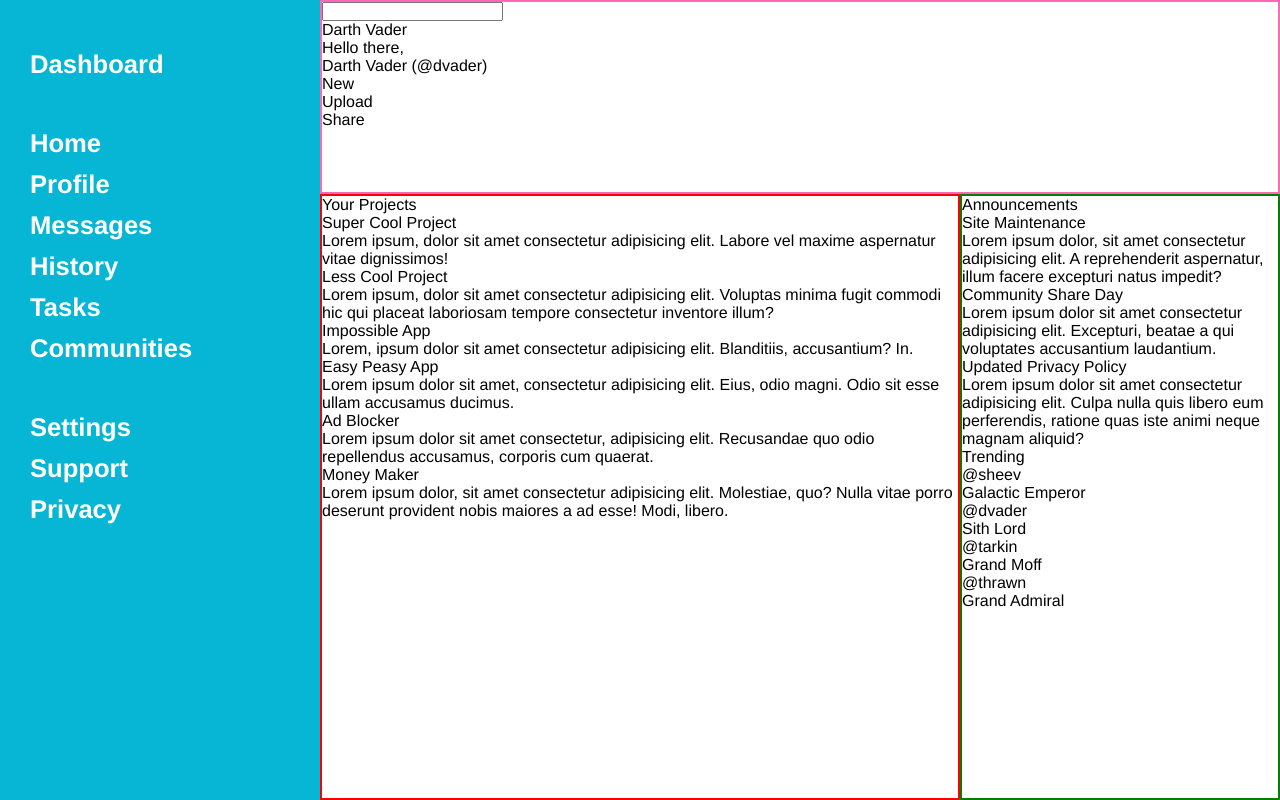
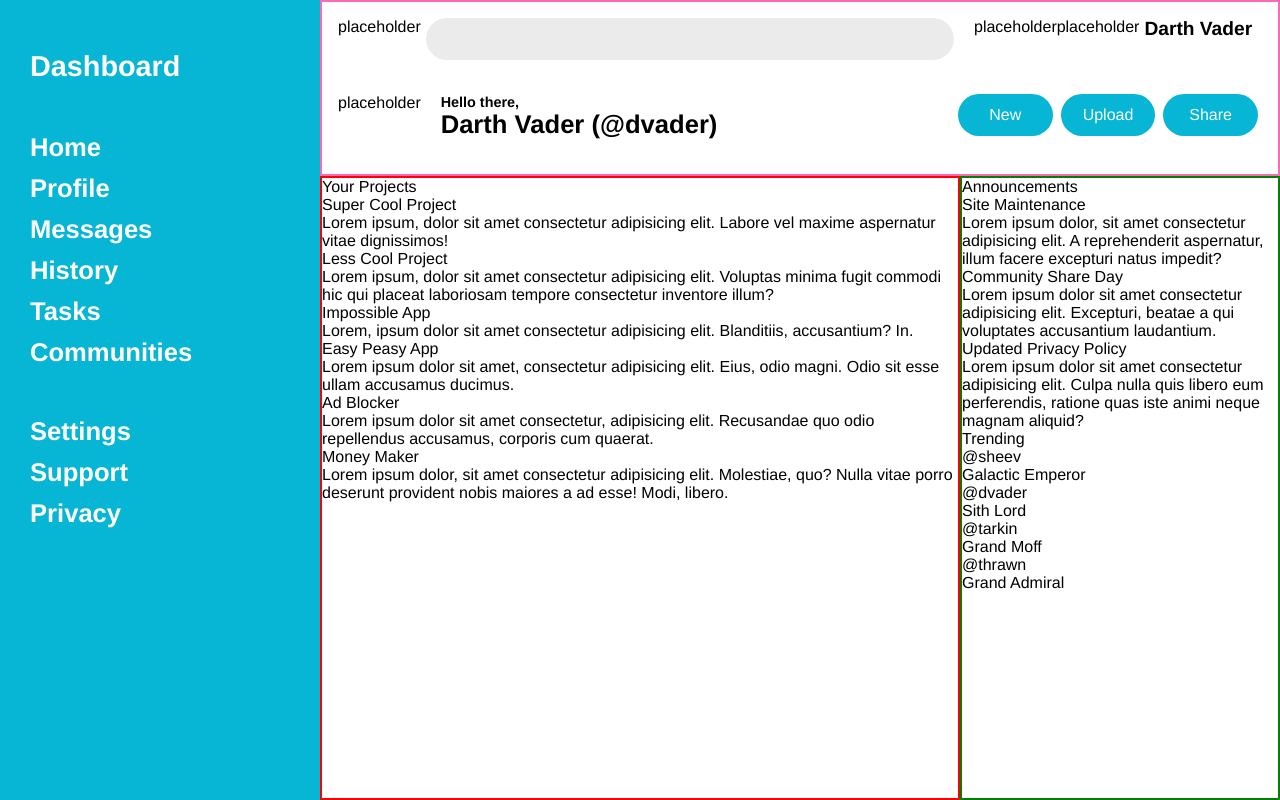
Before and after one commit to Rlaur2/admin_dashboard, a plain HTML site: page index.html in a window 1280 px wide. Drawn offline with Linux system fonts and the light colour scheme.

Commit message:
Finish header layout

```diff
--- a/index.html
+++ b/index.html
@@ -27,14 +27,14 @@
         </div>
         <div class="main-header">
             <div class="search">
-                <div class="magny-glass"></div><input type="text" name="search" id="search-bar">
+                <div class="magny-glass">placeholder</div><input type="text" name="search" id="search-bar">
             </div>
-            <div class="bell"></div>
+            <div class="bell">placeholder</div>
             <div class="account">
-                <div class="account-img"></div>
+                <div class="account-img">placeholder</div>
                 <div class="account-name">Darth Vader</div>
             </div>
-            <div class="avatar"></div>
+            <div class="avatar">placeholder</div>
             <div class="greeting">
                 <div class="greet">Hello there,</div>
                 <div class="greet-name">Darth Vader (@dvader)</div>
--- a/style.css
+++ b/style.css
@@ -7,7 +7,7 @@
 
 .container {
     display: grid;
-    grid-template-columns: repeat(4, 1fr);
+    grid-template-columns: repeat(4, minmax(125px, 1fr));
     min-height: 100vh;
     grid-template-areas:
     'dashboard header header header'
@@ -22,30 +22,109 @@
     color: white;
     font-weight: 900;
     font-size: 1.6rem;
-
 }
 
 .dashboard-header {
     margin: 50px 0 50px 30px;
+    font-size: 1.8rem;
 }
 
 .dash-main {
     margin: 50px 0 50px 30px;
-    display: flex;
-    flex-flow: column;
+    display: grid;
     gap: 12px 0;
 }
 
 .dash-settings {
     margin: 0 0 0 30px;
-    display: flex;
-    flex-flow: column;
+    display: grid;
     gap: 12px 0;
 }
 
 .main-header {
     border: 2px solid hotpink;
     grid-area: header;
+    display: grid;
+    grid-template-columns: repeat(9, minmax(100px, 1fr));
+    grid-template-areas:
+    'search search search search search search bell account account'
+    'avatar greet  greet  greet   .      .     new  upload  share';
+    padding: 1rem 1rem 0 1rem;
+}
+
+.search {
+    grid-area: search;
+    display: flex;
+    gap: 5px;
+}
+
+#search-bar {
+    font-size: 1.2rem;
+    padding: 10px;
+    border-radius: 500px;
+    height: fit-content;
+    background-color: rgb(235,235,235);
+    border: none;
+    display: flex;
+    flex: 1;
+}
+
+.bell {
+    grid-area: bell;
+    margin-left: 20px;
+}
+
+.account {
+    grid-area: account;
+    display: flex;
+    gap: 5px;
+}
+
+.account-name {
+    font-weight: 800;
+    font-size: 1.2rem;
+}
+
+.avatar {
+    grid-area: avatar;
+}
+
+.greeting {
+    grid-area: greet;
+}
+
+.greet {
+    font-weight: 800;
+    font-size: .9rem;
+}
+
+.greet-name {
+    font-weight: 900;
+    font-size: 1.6rem;
+}
+
+.new, .upload, .share {
+    background-color: #06b6d4;
+    color: white;
+    border-radius: 500px;
+    display: flex;
+    justify-content: center;
+    align-items: center;
+    height: fit-content;
+    padding: .75rem;
+    margin: 0 .25rem;
+}
+
+.new {
+    grid-area: new;
+}
+
+.upload {
+    grid-area: upload;
+}
+
+.share {
+    grid-area: share;
 }
 
 .main-cards {
```
